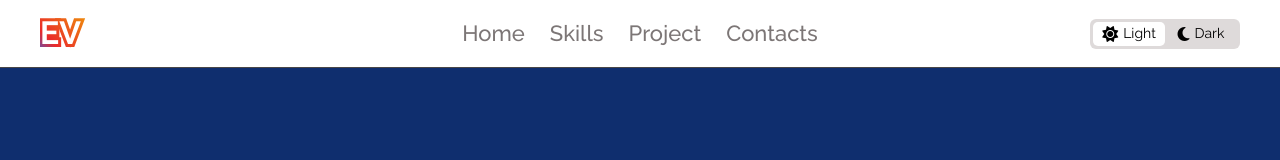
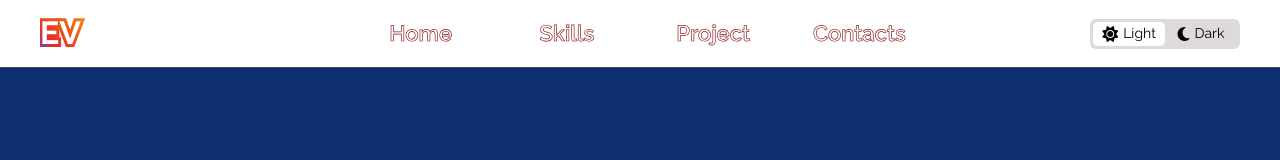
Before and after one commit to Yevhen0905/portfolio, a Vue app: page / in a window 1280 px wide. Shown: the top 160 px of the page. Built offline with nearby package versions, Linux system fonts and the light colour scheme.

Commit message:
update menu

```diff
--- a/src/assets/style/layout.scss
+++ b/src/assets/style/layout.scss
@@ -24,7 +24,7 @@
 }
 
 .red {
-  background-color: rgb(143, 26, 28);
+  background-color: var(--color-dark-red);
   color: var(--base-color);
   transition: var(--transition);
   box-shadow: -3px 1px 9px 0px rgb(55 54 54 / 69%);
--- a/src/assets/style/variables.scss
+++ b/src/assets/style/variables.scss
@@ -3,6 +3,7 @@
   --color-hover-text: rgb(0, 0, 0);
   --color-grey: rgb(73 71 71);
   --color-red: rgb(221 78 81);
+  --color-dark-red: rgb(143, 26, 28);
 
   --header-height: 68px;
   --footer-height: 57px;
--- a/src/components/Footer.vue
+++ b/src/components/Footer.vue
@@ -1,5 +1,5 @@
 <template>
-  <div class="footer">
+  <footer class="footer">
     <div class="container">
       <div class="footer_content">
         <h3 class="footer_title">Vittsenko Evgen</h3>
@@ -9,7 +9,7 @@
         <p class="footer_years">{{ getCurrentYear() }}</p>
       </div>
     </div>
-  </div>
+  </footer>
 </template>
 
 <script setup>
--- a/src/components/Header.vue
+++ b/src/components/Header.vue
@@ -1,5 +1,5 @@
 <template>
-  <div class="header" :class="{ open: isActive }" id="header">
+  <header class="header" :class="{ open: isActive }" id="header">
     <div class="container">
       <div class="wrapper_header">
         <div class="wrapper_header_icon">
@@ -34,7 +34,7 @@
         </span>
       </button>
     </div>
-  </div>
+  </header>
   <div v-if="isActive" class="bg_open"></div>
 </template>
 
@@ -131,6 +131,22 @@
     transition: all 0.5s ease;
   }
 
+  .nav {
+    max-width: 560px;
+    width: 100%;
+    height: 100%;
+
+    @media only screen and (max-width: 920px) {
+      max-width: 380px;
+      gap: 15px;
+    }
+
+    @media only screen and (max-width: 768px) {
+      max-width: 340px;
+      gap: 15px;
+    }
+  }
+
   .wrapper_header_icon {
     margin-right: 100px;
   }
@@ -147,6 +163,7 @@
     display: flex;
     justify-content: center;
     align-items: center;
+    width: 100%;
     height: 100%;
     gap: 25px;
     transition: all 0.3s ease;
@@ -171,10 +188,7 @@
     }
 
     &_item {
-      font-size: 22px;
-      font-weight: 500;
       color: var(--color-accent);
-      transition: all 0.3s ease;
       width: 100%;
       text-align: center;
 
@@ -182,11 +196,21 @@
         font-size: 18px;
       }
 
-      &:hover {
-        color: var(--color-hover-text);
-      }
+      &_link {
+        font-size: 22px;
+        font-weight: 600;
+        background-position: 50% 50%;
+        background-size: 0% 0%;
+        background-repeat: no-repeat;
+        transition: background-size 0.5s cubic-bezier(0.67, 0.01, 0.15, 0.98);
+        -webkit-text-stroke-width: 0.03em;
+        -webkit-text-fill-color: transparent;
+        -webkit-background-clip: text;
 
-      &_link {
+        &:hover {
+          background-size: 180% 400%;
+        }
+
         @media only screen and (max-width: 700px) {
           display: block;
           width: 100%;
@@ -259,12 +283,36 @@
     display: none;
   }
 
-  .theme_light .switch_slider {
-    transform: translateX(0);
+  .theme_light {
+    .switch_slider {
+      transform: translateX(0);
+    }
+
+    .list_item_link {
+      background-image: radial-gradient(
+        circle farthest-corner at center center,
+        var(--color-red) 0%,
+        var(--color-red) 50%,
+        transparent 50.1%
+      );
+      -webkit-text-stroke-color: var(--color-dark-red);
+    }
   }
 
-  .theme_dark .switch_slider {
-    transform: translateX(100%);
+  .theme_dark {
+    .switch_slider {
+      transform: translateX(100%);
+    }
+
+    .list_item_link {
+      background-image: radial-gradient(
+        circle farthest-corner at center center,
+        var(--base-color) 0%,
+        var(--base-color) 50%,
+        transparent 50.1%
+      );
+      -webkit-text-stroke-color: var(--base-color);
+    }
   }
 
   .switcher_label_text {
@@ -278,6 +326,7 @@
     bottom: 0;
     right: 0;
     z-index: 3;
+    filter: brightness(0.5);
     background-color: rgb(42 41 41 / 73%);
     transition: all 0.5s ease;
   }
```
